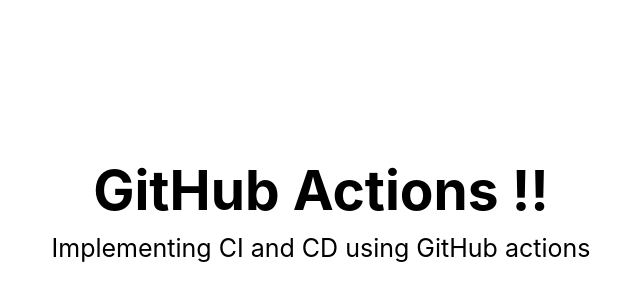
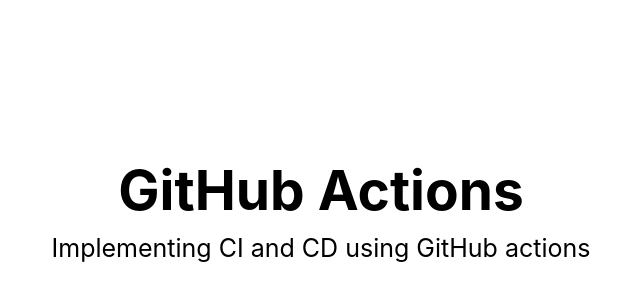
Before and after one commit to htnicayh/CI-CD, a website: page index.html in a window 1280 px wide. Shown: the part 190-490 px from the top of the page, without its empty margins (319-959 px from the left). Drawn offline with Linux system fonts and the light colour scheme.

Commit message:
change static html

```diff
--- a/index.html
+++ b/index.html
@@ -35,7 +35,7 @@
 </head>
 <body>
 <div class='container'>
-  <h1>GitHub Actions !!</h1>
+  <h1>GitHub Actions</h1>
   <p>Implementing CI and CD using GitHub actions</p>
 </div>
 </body>
```
Also changed, not shown: .github/workflows/deployment.yml, .github/workflows/pages.yml (deleted).
